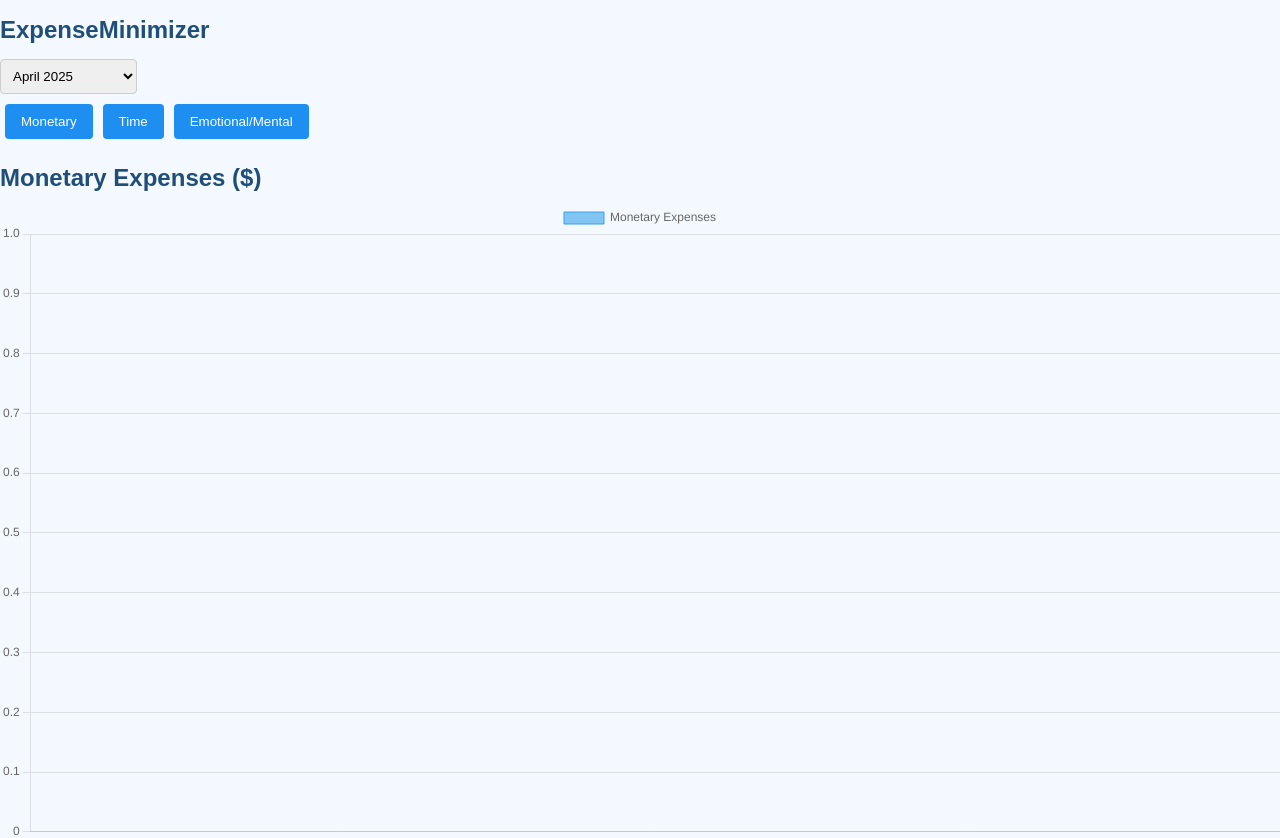
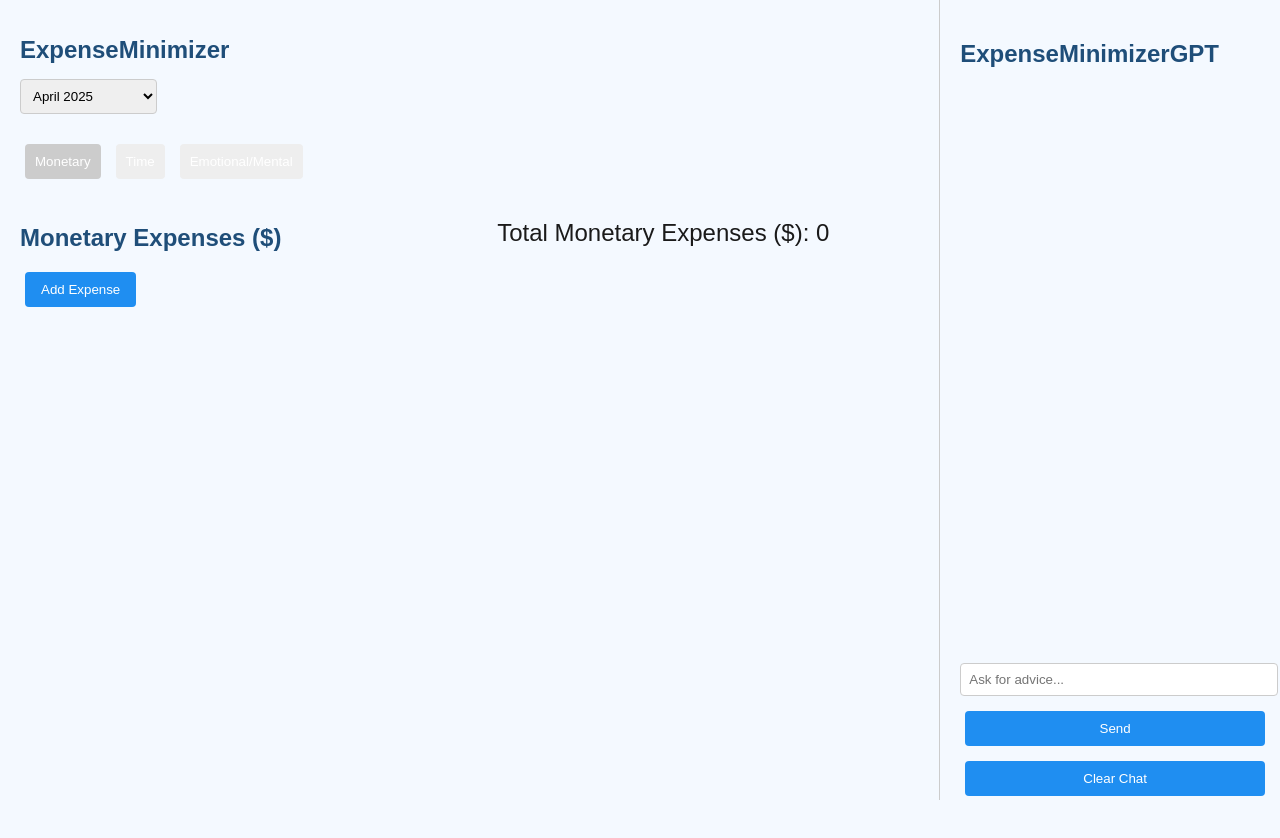
Before and after one commit to CleanCodeCrammed/expense-minimizer, a React (Create React App) app: page / in a window 1280 px wide. Shown: the top 838 px of the page. After the commit the page ends 801 px from the top, so only its background shows below. Built offline with nearby package versions, Linux system fonts and the light colour scheme.

Commit message:
Updated App.js

```diff
--- a/src/App.js
+++ b/src/App.js
@@ -1,28 +1,17 @@
 import React, { useState, useEffect } from 'react';
 import './App.css';
-import { Bar } from 'react-chartjs-2';
-import {
-  Chart as ChartJS,
-  BarElement,
-  CategoryScale,
-  LinearScale,
-  Tooltip,
-  Legend,
-} from 'chart.js';
-
-ChartJS.register(BarElement, CategoryScale, LinearScale, Tooltip, Legend);
 
 const expenseTypes = ['Monetary', 'Time', 'Emotional/Mental'];
 
 const typeUnits = {
-  Monetary: '($)',
-  Time: '(hours)',
-  'Emotional/Mental': '(units)',
+  'Monetary': '($)',
+  'Time': '(hours)',
+  'Emotional/Mental': '(units)'
 };
 
 const monthNames = [
   'January', 'February', 'March', 'April', 'May', 'June',
-  'July', 'August', 'September', 'October', 'November', 'December',
+  'July', 'August', 'September', 'October', 'November', 'December'
 ];
 
 function App() {
@@ -77,10 +66,7 @@ function App() {
 
   function handleSendMessage() {
     if (chatInput.trim()) {
-      setChatMessages([
-        ...chatMessages,
-        { user: chatInput, bot: 'Consider reviewing your expenses for potential savings.' },
-      ]);
+      setChatMessages([...chatMessages, { user: chatInput, bot: "Think about cutting unnecessary expenses!" }]);
       setChatInput('');
     }
   }
@@ -117,103 +103,84 @@ function App() {
     return months;
   }
 
-  const filteredExpenses = expenses.filter((e) => e.type === selectedType);
-  const totalAmount = filteredExpenses.reduce((sum, e) => sum + e.amount, 0);
-
-  const chartData = {
-    labels: filteredExpenses.map((e) => e.name),
-    datasets: [
-      {
-        label: `${selectedType} Expenses`,
-        data: filteredExpenses.map((e) => e.amount),
-        backgroundColor: 'rgba(54, 162, 235, 0.6)',
-        borderColor: 'rgba(54, 162, 235, 1)',
-        borderWidth: 1,
-      },
-    ],
-  };
-
-  const chartOptions = {
-    responsive: true,
-    plugins: {
-      legend: {
-        position: 'top',
-      },
-    },
-  };
-
   const titleStyle = { fontSize: '1.5em', fontFamily: 'Arial, sans-serif' };
 
   return (
-    <div className="app-container">
+    <div style={{ display: 'flex', height: '100vh' }}>
       {/* Main App */}
-      <div className="main-content">
+      <div style={{ flex: 3, padding: 20 }}>
         <h1 style={titleStyle}>ExpenseMinimizer</h1>
 
         {/* Month Selector */}
         <select value={month} onChange={(e) => setMonth(e.target.value)}>
           {generateMonthOptions().map(({ key, label }) => (
-            <option key={key} value={key}>
-              {label}
-            </option>
+            <option key={key} value={key}>{label}</option>
           ))}
         </select>
 
         {/* Expense Type Tabs */}
-        <div className="expense-tabs">
+        <div style={{ marginTop: 20 }}>
           {expenseTypes.map((type) => (
             <button
               key={type}
               onClick={() => setSelectedType(type)}
-              className={selectedType === type ? 'active-tab' : ''}
+              style={{
+                marginRight: 10,
+                padding: 10,
+                backgroundColor: selectedType === type ? '#ccc' : '#eee'
+              }}
             >
               {type}
             </button>
           ))}
         </div>
 
-        {/* Expense Title */}
-        <h2 style={titleStyle}>
-          {selectedType} Expenses {typeUnits[selectedType]}
-        </h2>
-
-        {/* Chart */}
-        <div className="chart-container">
-          <Bar data={chartData} options={chartOptions} />
+        {/* Expense Title and Total aligned */}
+        <div style={{
+          marginTop: 20,
+          display: 'flex',
+          alignItems: 'center',
+          justifyContent: 'space-between'
+        }}>
+          <h2 style={titleStyle}>{selectedType} Expenses {typeUnits[selectedType]}</h2>
+          <div style={{ ...titleStyle, marginRight: '10%' }}>
+            {selectedType === 'Monetary' && (
+              <div>Total Monetary Expenses ($): {expenses.filter(e => e.type === 'Monetary').reduce((sum, e) => sum + e.amount, 0)}</div>
+            )}
+            {selectedType === 'Time' && (
+              <div>Total Time Expenses (hours): {expenses.filter(e => e.type === 'Time').reduce((sum, e) => sum + e.amount, 0)}</div>
+            )}
+            {selectedType === 'Emotional/Mental' && (
+              <div>Total Emotional/Mental Expenses (units): {expenses.filter(e => e.type === 'Emotional/Mental').reduce((sum, e) => sum + e.amount, 0)}</div>
+            )}
           </div>
-
-        {/* Total */}
-        <div className="total-display">
-          Total: {totalAmount} {typeUnits[selectedType]}
         </div>
 
         {/* Expense List */}
-        <button onClick={handleAddExpense} className="add-expense-button">
-          Add Expense
-        </button>
-        <ul className="expense-list">
-          {filteredExpenses.map((e, index) => (
+        <button onClick={handleAddExpense} style={{ marginTop: 10 }}>Add Expense</button>
+        <ul>
+          {expenses
+            .filter(e => e.type === selectedType)
+            .map((e, index) => (
               <li key={index}>
                 {e.name} — {formatAmount(e)}
-              <button onClick={() => handleRemoveExpense(index)} className="remove-button">
+                <button onClick={() => handleRemoveExpense(index)} style={{ marginLeft: 10 }}>
                   Remove
                 </button>
               </li>
-          ))}
+            ))
+          }
         </ul>
       </div>
 
       {/* Chatbox */}
-      <div className="chatbox">
+      <div style={{ flex: 1, borderLeft: '1px solid #ccc', padding: 20 }}>
         <h2 style={titleStyle}>ExpenseMinimizerGPT</h2>
-        <div className="chat-messages">
+        <div style={{ height: '75%', overflowY: 'auto', marginBottom: 10 }}>
           {chatMessages.map((m, i) => (
             <div key={i}>
-              <strong>You:</strong> {m.user}
-              <br />
-              <strong>Bot:</strong> {m.bot}
-              <br />
-              <br />
+              <strong>You:</strong> {m.user}<br />
+              <strong>Bot:</strong> {m.bot}<br /><br />
             </div>
           ))}
         </div>
@@ -221,14 +188,10 @@ function App() {
           value={chatInput}
           onChange={(e) => setChatInput(e.target.value)}
           placeholder="Ask for advice..."
-          className="chat-input"
+          style={{ width: '100%', marginBottom: 10 }}
         />
-        <button onClick={handleSendMessage} className="chat-button">
-          Send
-        </button>
-        <button onClick={handleClearChat} className="chat-button">
-          Clear Chat
-        </button>
+        <button onClick={handleSendMessage} style={{ width: '100%', marginBottom: 10 }}>Send</button>
+        <button onClick={handleClearChat} style={{ width: '100%' }}>Clear Chat</button>
       </div>
     </div>
   );
```
Lines whose indentation alone changed are shown as unchanged.
